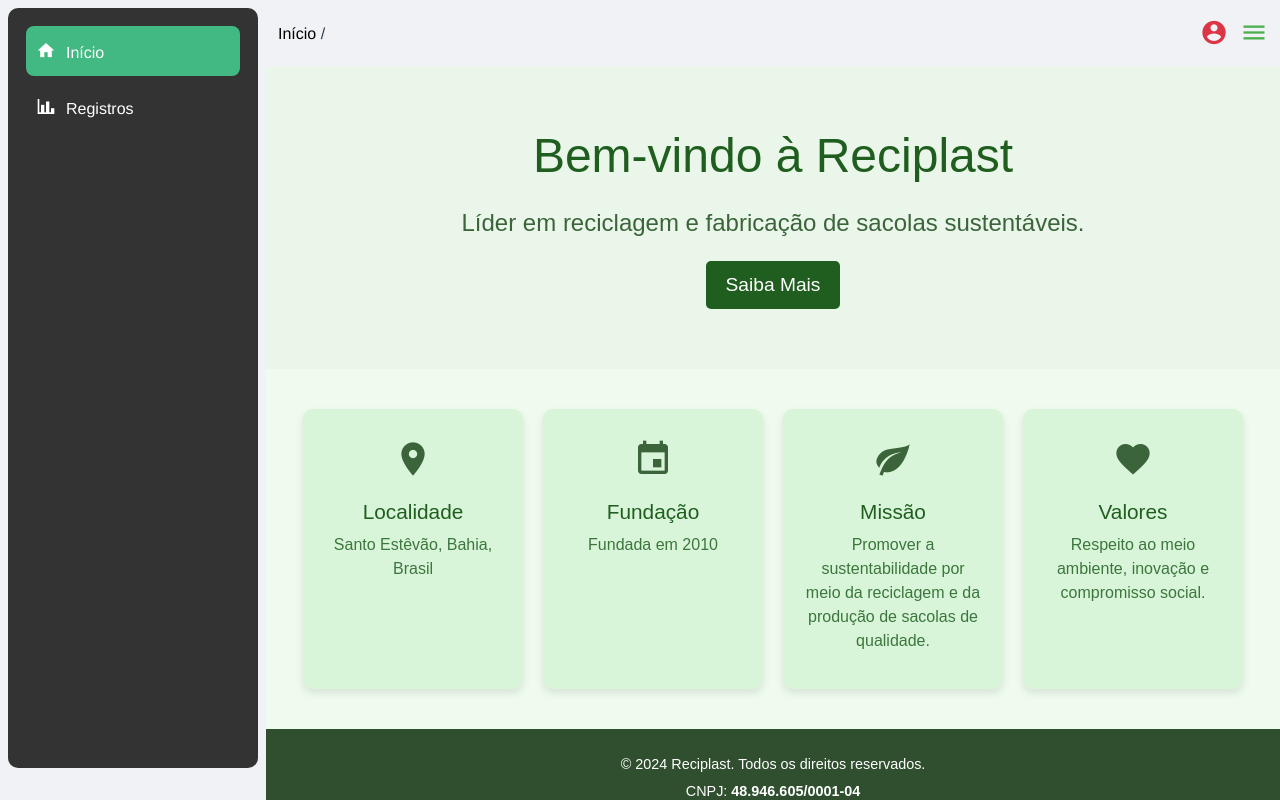
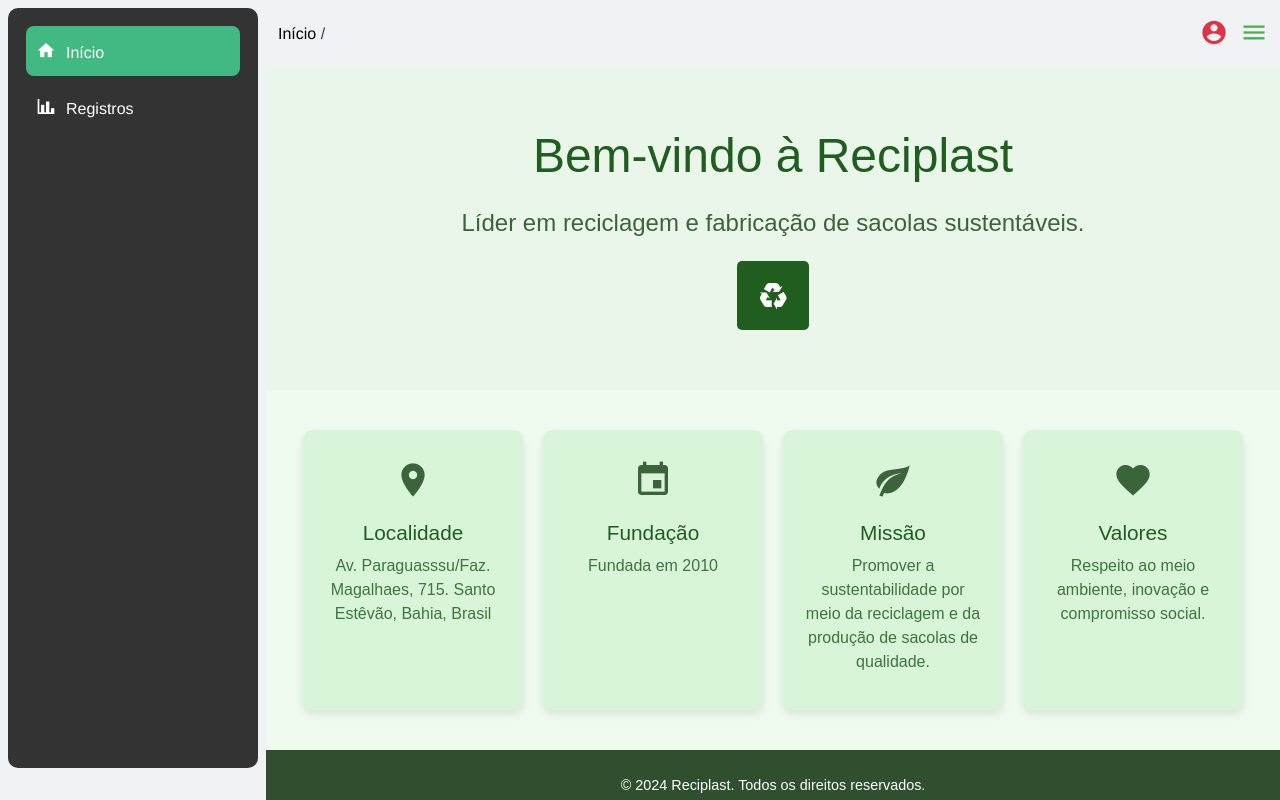
Before and after one commit to oondels/reciplast, a Vue app: page / in a window 1280 px wide. Built offline with nearby package versions, Linux system fonts and the light colour scheme; what vue3-apexcharts would draw is missing.

Commit message:
informações da empresa

```diff
--- a/src/views/HomeView.vue
+++ b/src/views/HomeView.vue
@@ -4,7 +4,7 @@
       <div class="hero-content">
         <h1>Bem-vindo à Reciplast</h1>
         <p>Líder em reciclagem e fabricação de sacolas sustentáveis.</p>
-        <button class="cta-button">Saiba Mais</button>
+        <button class="cta-button"><i class="mdi mdi-recycle fs-2"></i></button>
       </div>
     </section>
 
@@ -12,7 +12,7 @@
       <div class="info-card">
         <i class="icon mdi mdi-map-marker"></i>
         <h3>Localidade</h3>
-        <p>Santo Estêvão, Bahia, Brasil</p>
+        <p>Av. Paraguasssu/Faz. Magalhaes, 715. Santo Estêvão, Bahia, Brasil</p>
       </div>
       <div class="info-card">
         <i class="icon mdi mdi-calendar"></i>
```
